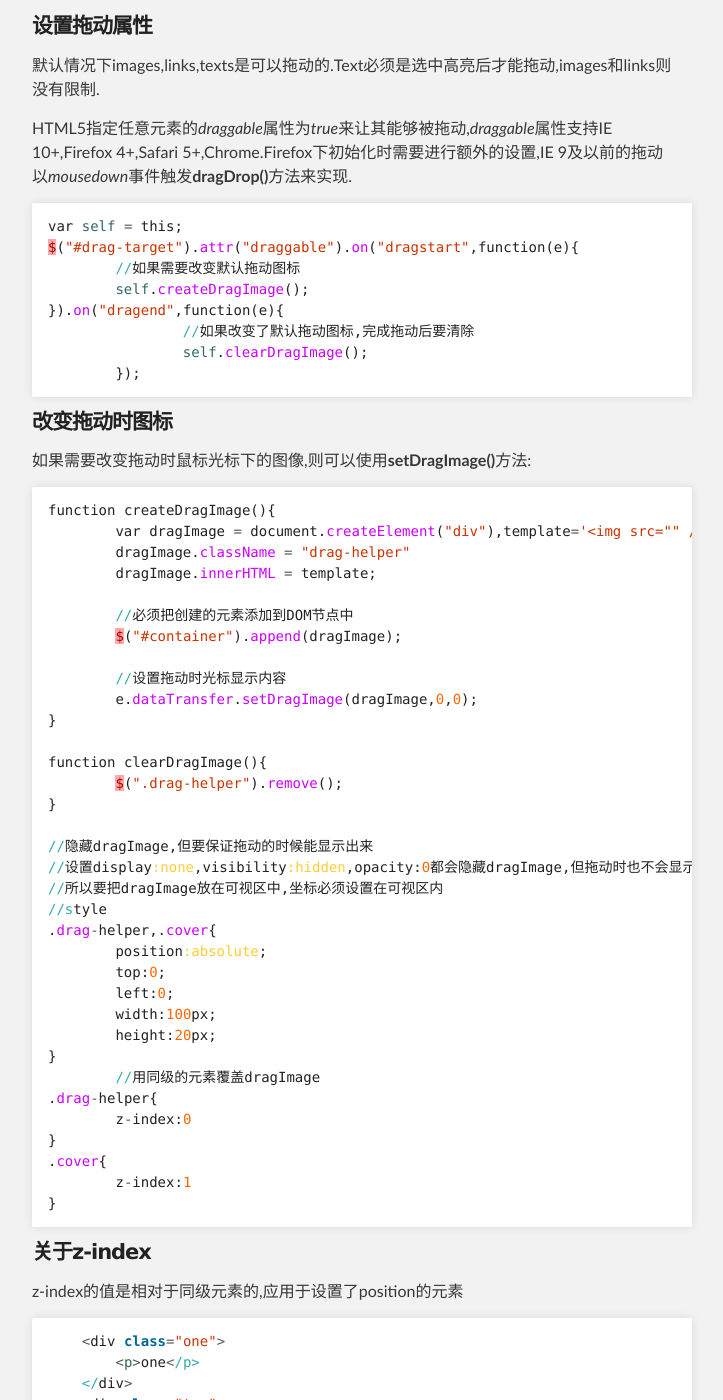
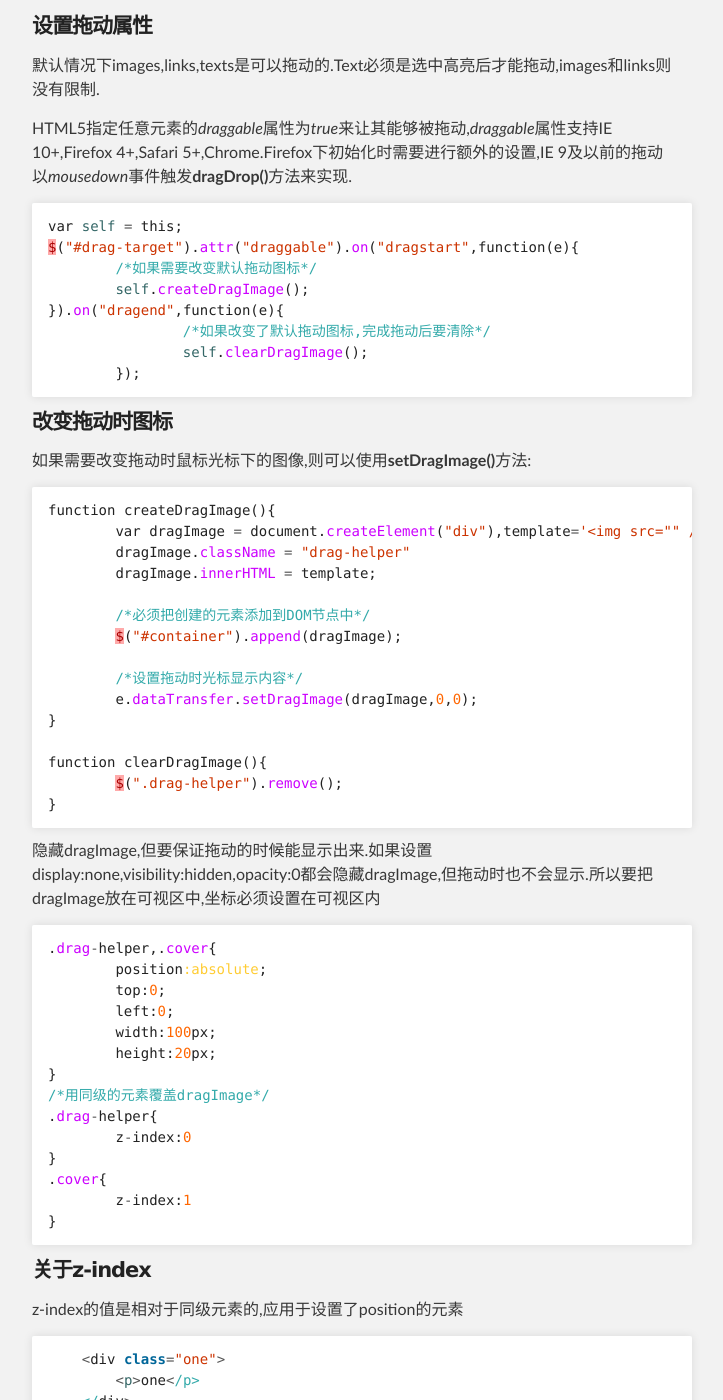
Before and after one commit to airixly/airixly.github.io, a Jekyll site: the page built from _posts/2013-10-29-JavaScript-Native-Drag-and-Drop.md, in a window 1280 px wide and 1400 px high, scrolled down 293 px. Shown: the whole window, without its empty margins (288-1011 px from the left). Built offline with Jekyll 4.4.1, drawn with Linux system fonts in a browser that asks for light colours; Markdown is read by kramdown in place of the engine named in the settings; comment, search, counter and statistics services are not loaded; some of the changed text lies outside the part shown.

Commit message:
modify code comments

```diff
--- a/_posts/2013-10-29-JavaScript-Native-Drag-and-Drop.md
+++ b/_posts/2013-10-29-JavaScript-Native-Drag-and-Drop.md
@@ -10,10 +10,10 @@ HTML5指定任意元素的*draggable*属性为*true*来让其能够被拖动,*dr
 {% highlight ruby %}
 var self = this;
 $("#drag-target").attr("draggable").on("dragstart",function(e){
-	//如果需要改变默认拖动图标
+	/*如果需要改变默认拖动图标*/
 	self.createDragImage();
 }).on("dragend",function(e){
-		//如果改变了默认拖动图标,完成拖动后要清除
+		/*如果改变了默认拖动图标,完成拖动后要清除*/
 		self.clearDragImage();
 	});
 {% endhighlight %}
@@ -27,21 +27,21 @@ function createDragImage(){
 	dragImage.className = "drag-helper"
 	dragImage.innerHTML = template;
 
-	//必须把创建的元素添加到DOM节点中
+	/*必须把创建的元素添加到DOM节点中*/
 	$("#container").append(dragImage);
 
-	//设置拖动时光标显示内容
+	/*设置拖动时光标显示内容*/
 	e.dataTransfer.setDragImage(dragImage,0,0);
 }
 
 function clearDragImage(){
 	$(".drag-helper").remove();
 }
+{% endhighlight %}
 
-//隐藏dragImage,但要保证拖动的时候能显示出来
-//设置display:none,visibility:hidden,opacity:0都会隐藏dragImage,但拖动时也不会显示
-//所以要把dragImage放在可视区中,坐标必须设置在可视区内
-//style
+隐藏dragImage,但要保证拖动的时候能显示出来.如果设置display:none,visibility:hidden,opacity:0都会隐藏dragImage,但拖动时也不会显示.所以要把dragImage放在可视区中,坐标必须设置在可视区内
+
+{% highlight ruby %}
 .drag-helper,.cover{
 	position:absolute;
 	top:0;
@@ -49,7 +49,7 @@ function clearDragImage(){
 	width:100px;
 	height:20px;
 }
-	//用同级的元素覆盖dragImage
+/*用同级的元素覆盖dragImage*/
 .drag-helper{
 	z-index:0
 }
@@ -69,7 +69,7 @@ z-index的值是相对于同级元素的,应用于设置了position的元素
         <p>two</p>
     </div>
 
-	//style
+	/*style*/
 	.one,.two{
 		position: absolute;
         top: 50px;
@@ -111,6 +111,6 @@ $("#drop-target").on("dragenter",function(e){
 
 {% highlight ruby %}
 $("#drop-target").on("drop",function(e){
-	//TODO
+	/*TODO*/
 });
 {% endhighlight %}
```
